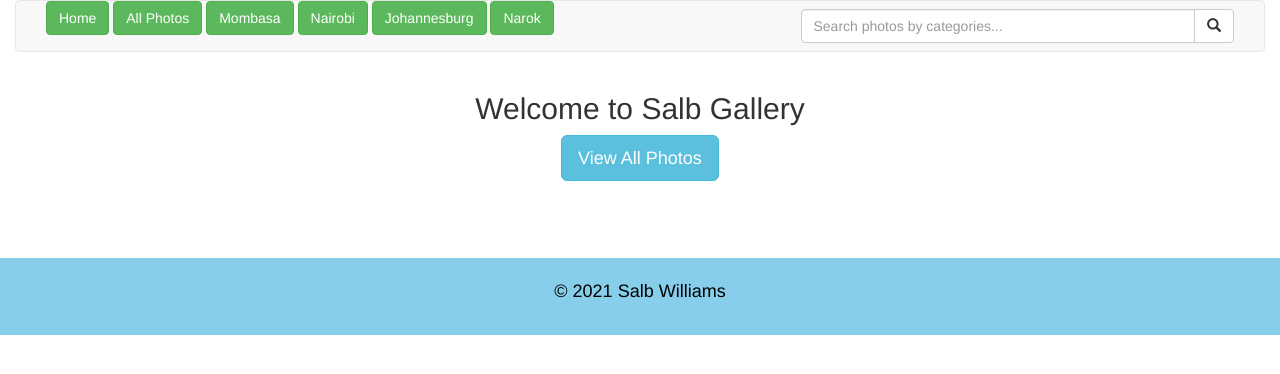
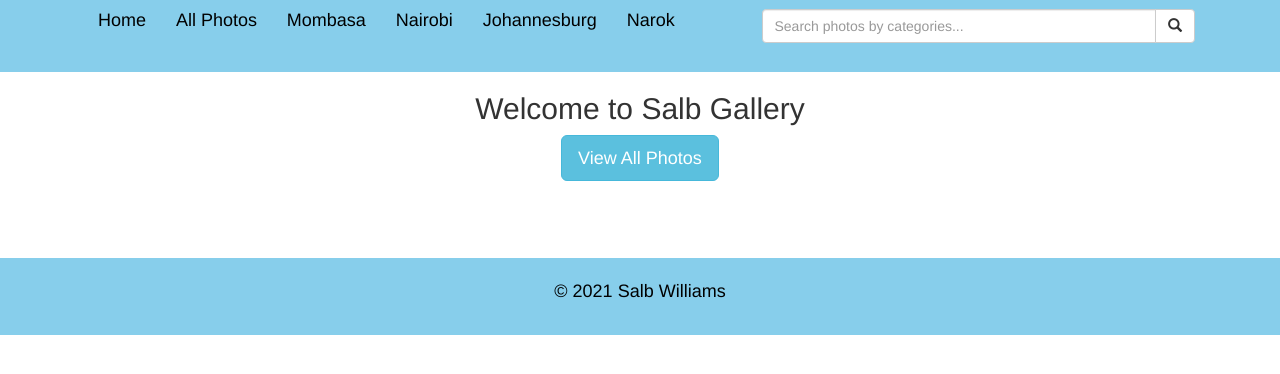
Before and after one commit to clarametto/Salb-Gallary, a Django app: page / in a window 1280 px wide. Shown: the top 374 px of the page. Run offline with Django 3.2, Linux system fonts and the light colour scheme; some libraries are stand-ins or nearby versions.

Commit message:
style navbar

```diff
--- a/salb_app/templates/navbar.html
+++ b/salb_app/templates/navbar.html
@@ -1,6 +1,6 @@
-<div class="container-fluid">
-    <nav class="navbar navbar-default">
-      <div class="container-fluid">
+<div class="container-fluid" style="background-color: skyblue;">
+    <nav class="navbar">
+      <div class="container">
 
         <div class="navbar-header">
           <button type="button" class="navbar-toggle collapsed" data-toggle="collapse"
@@ -15,12 +15,12 @@
 
         <!-- Nav Toggler -->
       <div class="collapse navbar-collapse" id="bs-example-navbar-collapse-1">
-        <a  class="btn btn-success menu" href="{% url 'homePage' %}">Home</a>
-        <a  class="btn btn-success menu" href="{% url 'allPhotos' %}">All Photos</a>
-        <a class="btn btn-success menu" href="{% url 'mombasa' %}" >Mombasa</a>
-        <a class="btn btn-success menu" href="{% url 'nairobi' %}" >Nairobi</a>
-        <a class="btn btn-success menu" href="{% url 'johannesburg' %}">Johannesburg</a>
-        <a class="btn btn-success menu" href="{% url 'narok' %}">Narok</a>
+        <a class="btn menu" style="color: black; font-size: 18px;" href="{% url 'homePage' %}">Home</a>
+        <a class="btn menu" style="color: black; font-size: 18px;" href="{% url 'allPhotos' %}">All Photos</a>
+        <a class="btn menu" style="color: black; font-size: 18px;" href="{% url 'mombasa' %}" >Mombasa</a>
+        <a class="btn menu" style="color: black; font-size: 18px;" href="{% url 'nairobi' %}" >Nairobi</a>
+        <a class="btn menu" style="color: black; font-size: 18px;" href="{% url 'johannesburg' %}">Johannesburg</a>
+        <a class="btn menu" style="color: black; font-size: 18px;" href="{% url 'narok' %}">Narok</a>
 
 
         <ul class="nav navbar-nav navbar-right">
```
